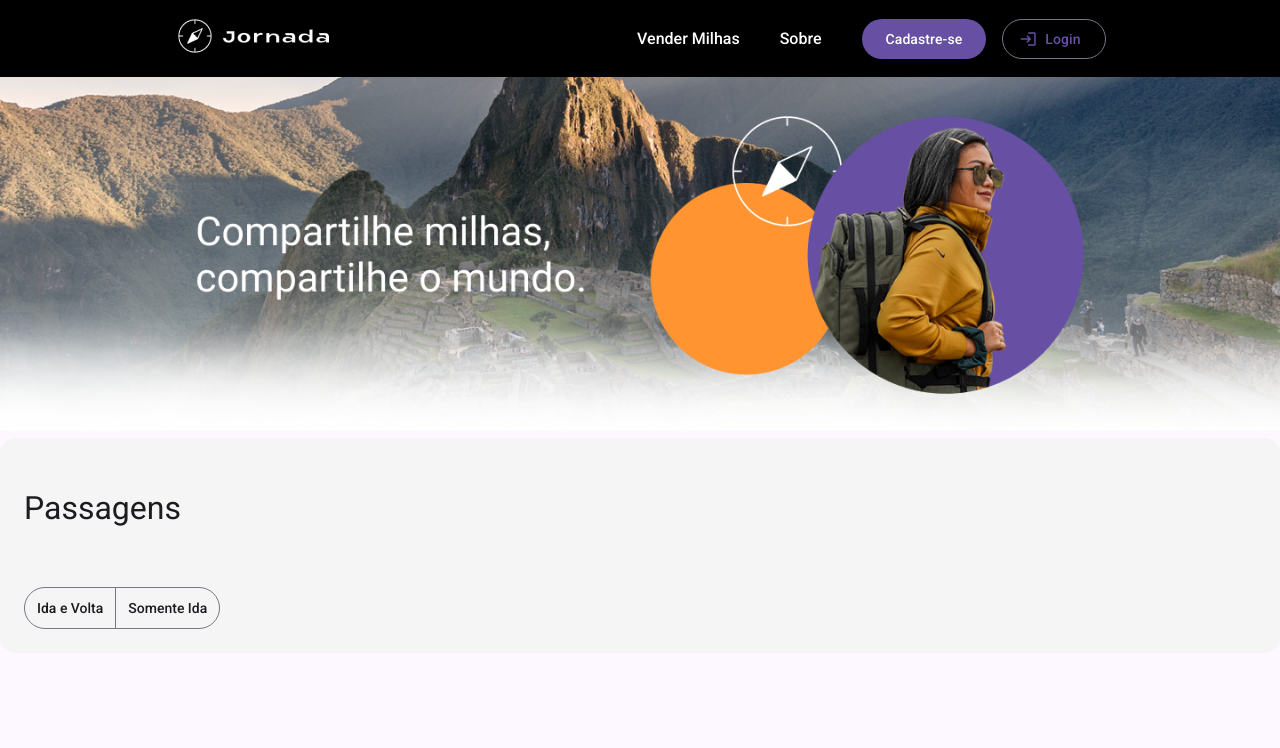
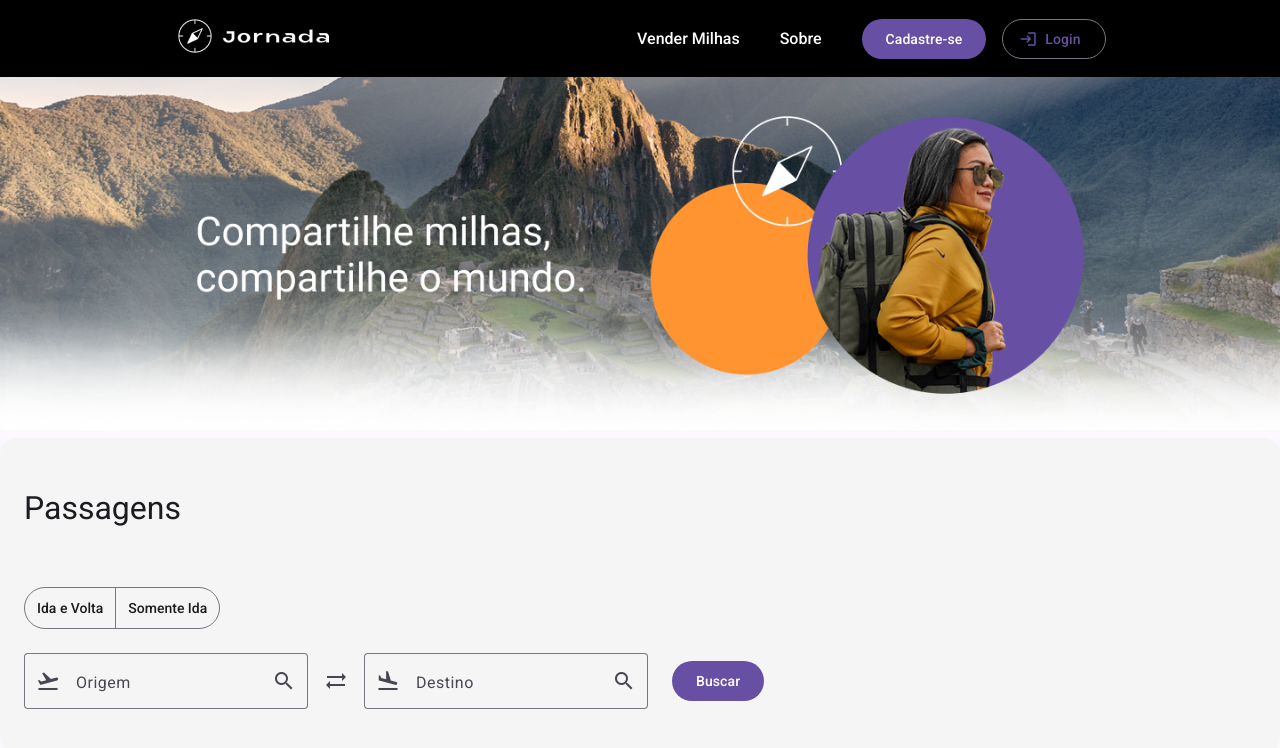
Before and after one commit to lukabarth-db1/angular-pdi, an Angular app: page / in a window 1280 px wide. Shown: the top 748 px of the page. Built offline with nearby package versions, Linux system fonts and the light colour scheme.

Commit message:
feat: finaliza formulário com inputs de origem e destino

```diff
--- a/src/app/form-busca-passagens/form-busca-passagens.html
+++ b/src/app/form-busca-passagens/form-busca-passagens.html
@@ -7,5 +7,28 @@
       <mat-button-toggle value="somente-ida">Somente Ida</mat-button-toggle>
     </mat-button-toggle-group>
 
+    <div class="campos-lugares">
+      <mat-form-field class="campo-origem" appearance="outline">
+        <mat-label>Origem</mat-label>
+        <mat-icon matPrefix>flight_takeoff</mat-icon>
+        <input matInput>
+        <mat-icon matSuffix>search</mat-icon>
+      </mat-form-field>
+
+      <button matIconButton matTooltip="Trocar origem e destino" class="botao-trocar" type="button"
+        aria-label="Trocar origem e destino">
+        <mat-icon>sync_alt</mat-icon>
+      </button>
+
+      <mat-form-field class="campo-destino" appearance="outline">
+        <mat-label>Destino</mat-label>
+        <mat-icon matPrefix>flight_land</mat-icon>
+        <input matInput>
+        <mat-icon matSuffix>search</mat-icon>
+      </mat-form-field>
+
+      <button mat-flat-button class="botao-buscar">Buscar</button>
+    </div>
+
   </form>
 </section>
--- a/src/app/form-busca-passagens/form-busca-passagens.scss
+++ b/src/app/form-busca-passagens/form-busca-passagens.scss
@@ -11,3 +11,29 @@
 .titulo {
   font: var(--mat-sys-headline-large);
 }
+
+form {
+  display: flex;
+  flex-direction: column;
+  align-items: flex-start;
+  gap: 1.5rem;
+}
+
+.campos-lugares {
+  display: flex;
+  align-items: center;
+}
+
+.campo-origem,
+.botao-trocar {
+  margin-right: 0.5rem;
+}
+
+.botao-trocar,
+.botao-buscar {
+  margin-bottom: 1.25rem;
+}
+
+.campo-destino {
+  margin-right: 1.5rem;
+}
--- a/src/index.html
+++ b/src/index.html
@@ -1,15 +1,18 @@
 <!doctype html>
 <html lang="en">
+
 <head>
   <meta charset="utf-8">
-  <title>JornadaMilhas</title>
+  <title>Jornada Milhas</title>
   <base href="/">
   <meta name="viewport" content="width=device-width, initial-scale=1">
   <link rel="icon" type="image/x-icon" href="favicon.ico">
   <link href="https://fonts.googleapis.com/css2?family=Roboto:wght@300;400;500&display=swap" rel="stylesheet">
   <link href="https://fonts.googleapis.com/icon?family=Material+Icons" rel="stylesheet">
 </head>
+
 <body>
   <app-root></app-root>
 </body>
+
 </html>
```
Also changed, not shown: src/app/form-busca-passagens/form-busca-passagens.ts (+6 -1 lines).
